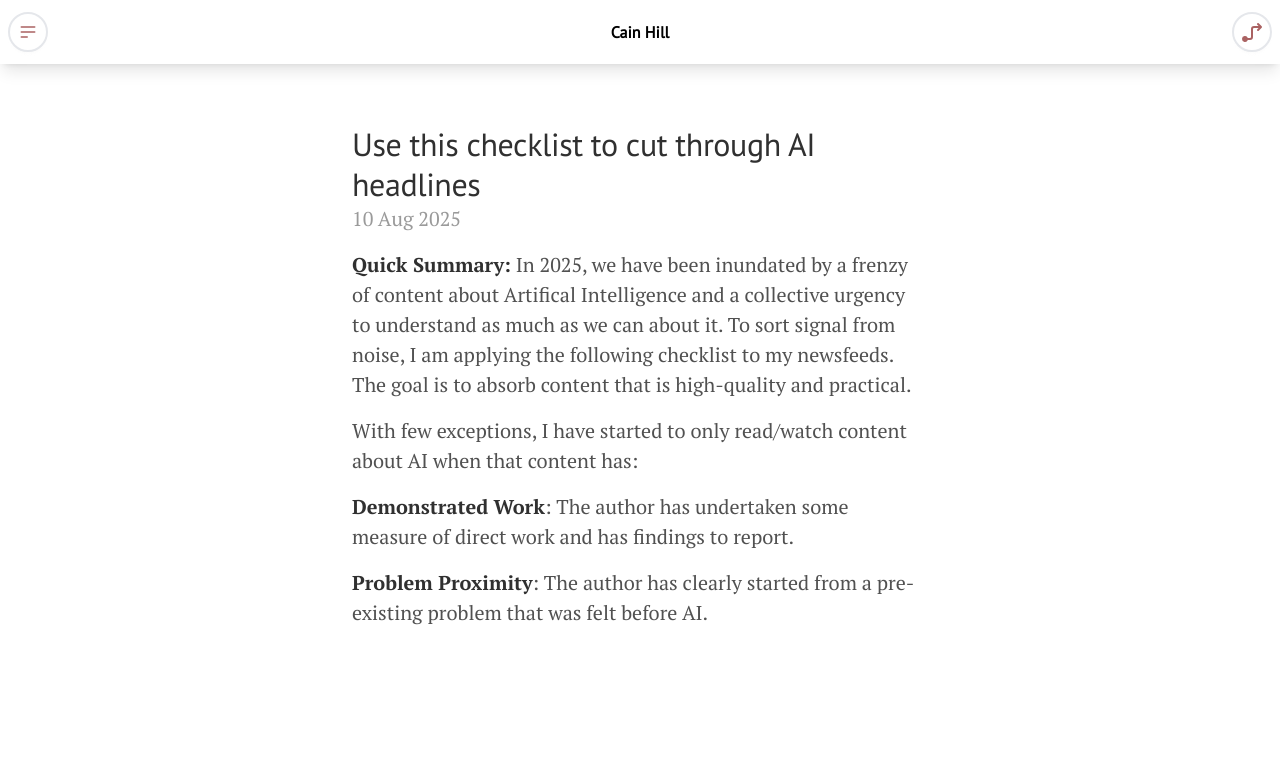
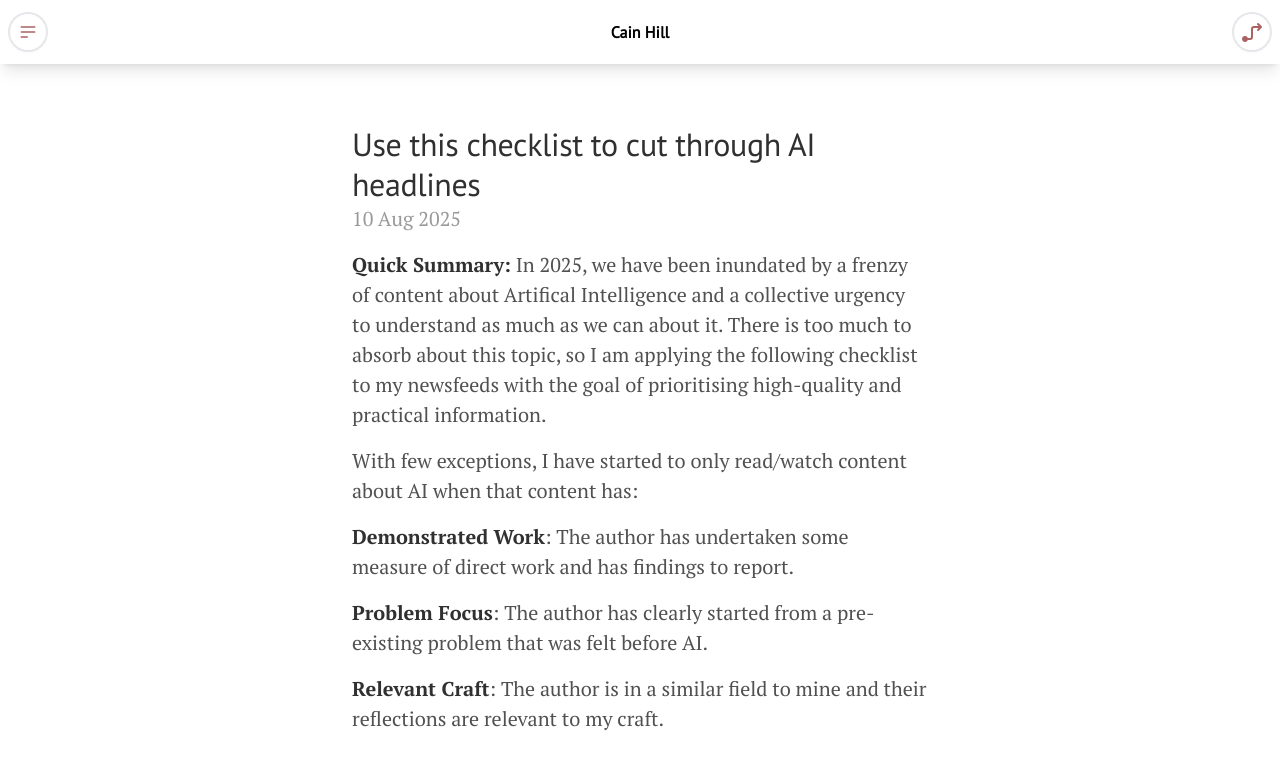
Before and after one commit to cainhill/cainhill.github.io, a Jekyll site: the page built from _blog/2025-08-10-filtering-ai-news.md, in a window 1280 px wide. Shown: the top 770 px of the page. Built offline with Jekyll 4.4.1, drawn with Linux system fonts in a browser that asks for light colours.

Commit message:
create/update '2025-08-10-filtering-ai-news.md' file

```diff
--- a/_blog/2025-08-10-filtering-ai-news.md
+++ b/_blog/2025-08-10-filtering-ai-news.md
@@ -3,10 +3,12 @@ layout: post
 title: Use this checklist to cut through AI headlines
 ---
 
-**Quick Summary:** In 2025, we have been inundated by a frenzy of content about Artifical Intelligence and a collective urgency to understand as much as we can about it. To sort signal from noise, I am applying the following checklist to my newsfeeds. The goal is to absorb content that is high-quality and practical.
+**Quick Summary:** In 2025, we have been inundated by a frenzy of content about Artifical Intelligence and a collective urgency to understand as much as we can about it. There is too much to absorb about this topic, so I am applying the following checklist to my newsfeeds with the goal of prioritising high-quality and practical information.
 
 With few exceptions, I have started to only read/watch content about AI when that content has:
 
 1. **Demonstrated Work**:  The author has undertaken some measure of direct work and has findings to report.
 
-2. **Problem Proximity**: The author has clearly started from a pre-existing problem that was felt before AI.
+2. **Problem Focus**: The author has clearly started from a pre-existing problem that was felt before AI.
+
+3. **Relevant Craft**: The author is in a similar field to mine and their reflections are relevant to my craft.
```
